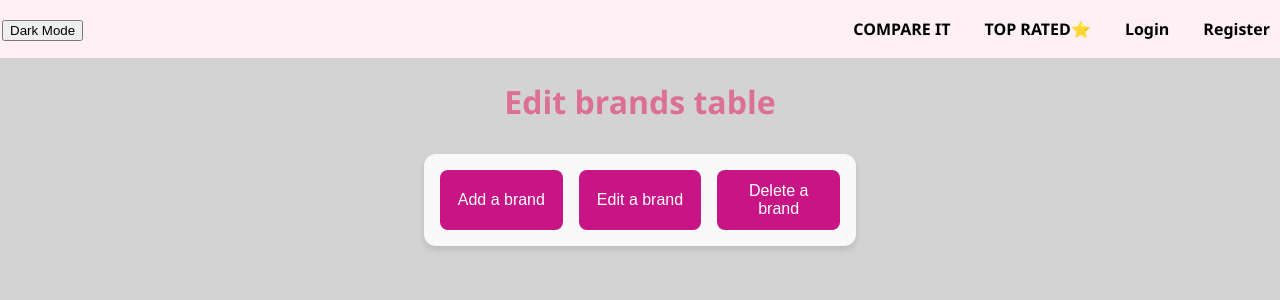
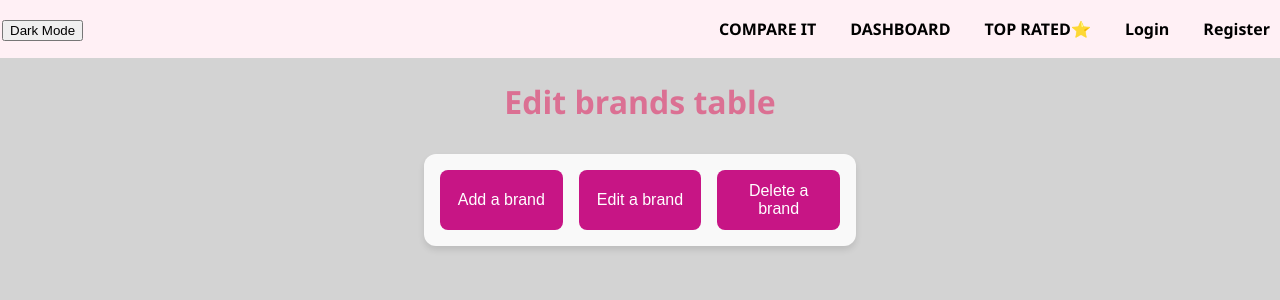
Before and after one commit to tl21thebe/Query-Queens, a PHP site: page /php/adminBrands.php in a window 1280 px wide. Shown: the top 300 px of the page. Run offline with PHP 8.4, Linux system fonts and the light colour scheme.

Commit message:
Update header.php
I just added a link to the dashboard in the header :)

```diff
--- a/php/header.php
+++ b/php/header.php
@@ -82,6 +82,7 @@ $theme_class = $current_theme === 'dark' ? 'dark-theme' : '';
 
         <div class="nav-links">
             <a href="<?php echo $base_url; ?>products.php">COMPARE IT</a>
+            <a href="<?php echo $base_url; ?>dashboard.php">DASHBOARD</a>
             <a href="<?php echo $base_url; ?>ratedProducts.php">TOP RATED⭐</a>
 
             <?php if ($user_type === 'Admin'): ?>
```
